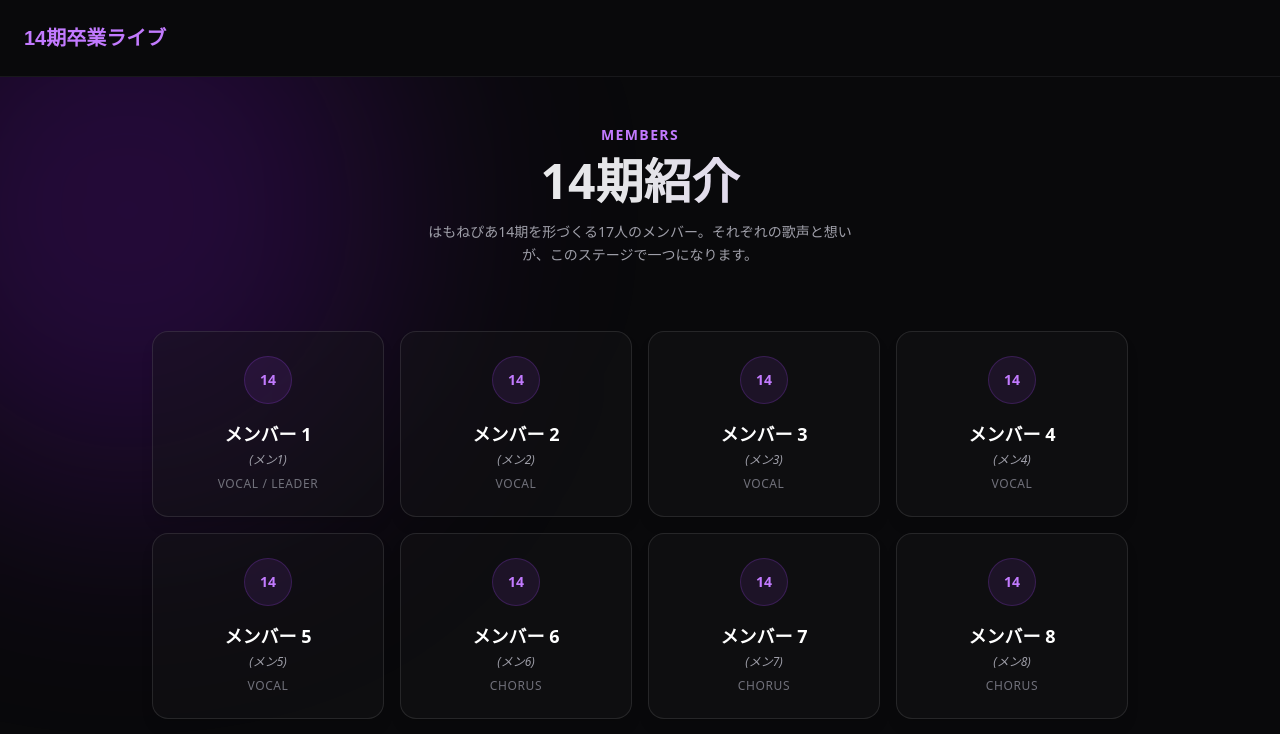
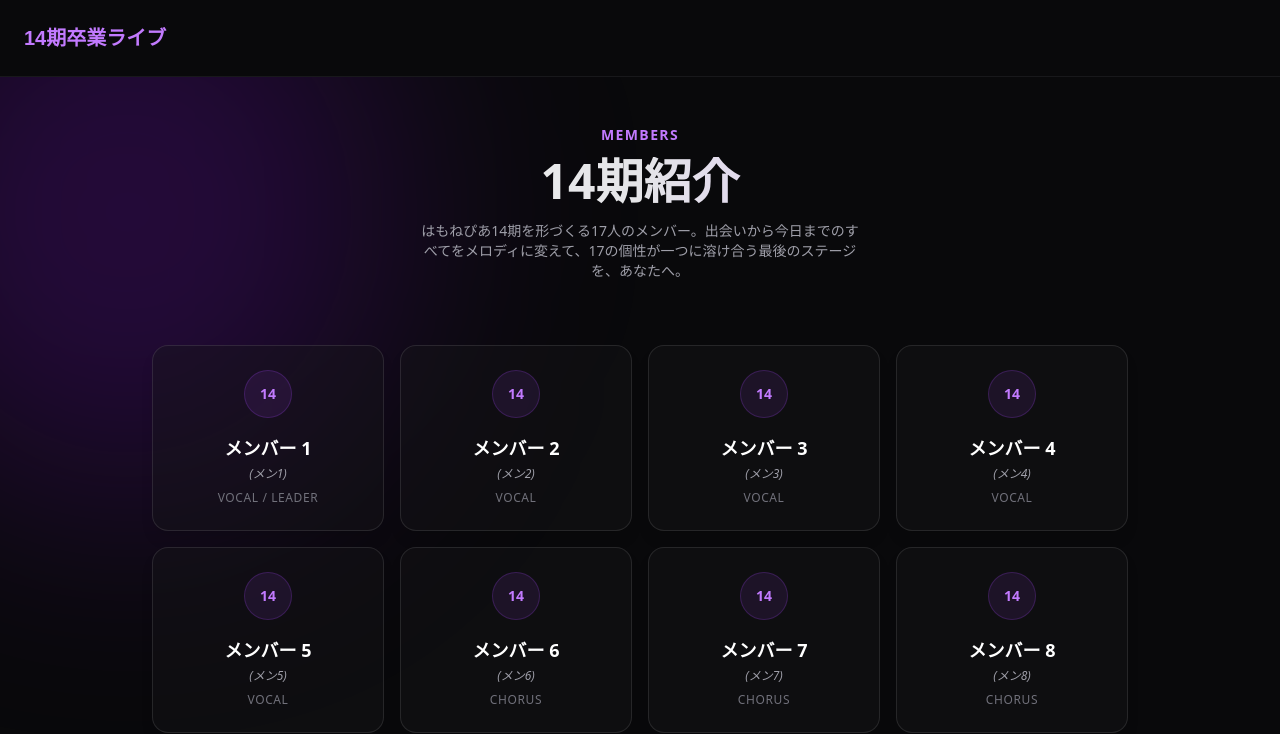
Before and after one commit to yuto171031126-netizen/my-app, a Next.js app: page /about in a window 1280 px wide. Shown: the top 734 px of the page. Built offline with nearby package versions, Linux system fonts and the light colour scheme.

Commit message:
fix: swap home page and domy page paths

```diff
--- a/app/about/page.tsx
+++ b/app/about/page.tsx
@@ -35,8 +35,8 @@ export default function AboutPage() {
           <h1 className="text-4xl md:text-5xl font-black mb-4 bg-clip-text text-transparent bg-gradient-to-r from-white via-zinc-200 to-purple-300">
             14期紹介
           </h1>
-          <p className="text-zinc-400 max-w-md mx-auto text-sm leading-relaxed">
-            はもねぴあ14期を形づくる17人のメンバー。それぞれの歌声と想いが、このステージで一つになります。
+          <p className="text-zinc-400 max-w-md mx-auto text-sm leading-relaxedtracking-wide">
+           はもねぴあ14期を形づくる17人のメンバー。出会いから今日までのすべてをメロディに変えて、17の個性が一つに溶け合う最後のステージを、あなたへ。
           </p>
         </header>
 
--- a/app/gallery/page.tsx
+++ b/app/gallery/page.tsx
@@ -1,7 +1,7 @@
 import Link from 'next/link'; // 忘れずに追加してください！
 
 export default function GalleryPage() {
-  const grades = ["1年", "2年", "3年", "4年"];
+  const grades = ["1年生", "2年生", "3年生", "4年生"];
   return (
     <div className="p-6 md:p-12 max-w-3xl mx-auto">
       <h1 className="text-3xl font-black mb-8">卒業写真一覧</h1>
```
